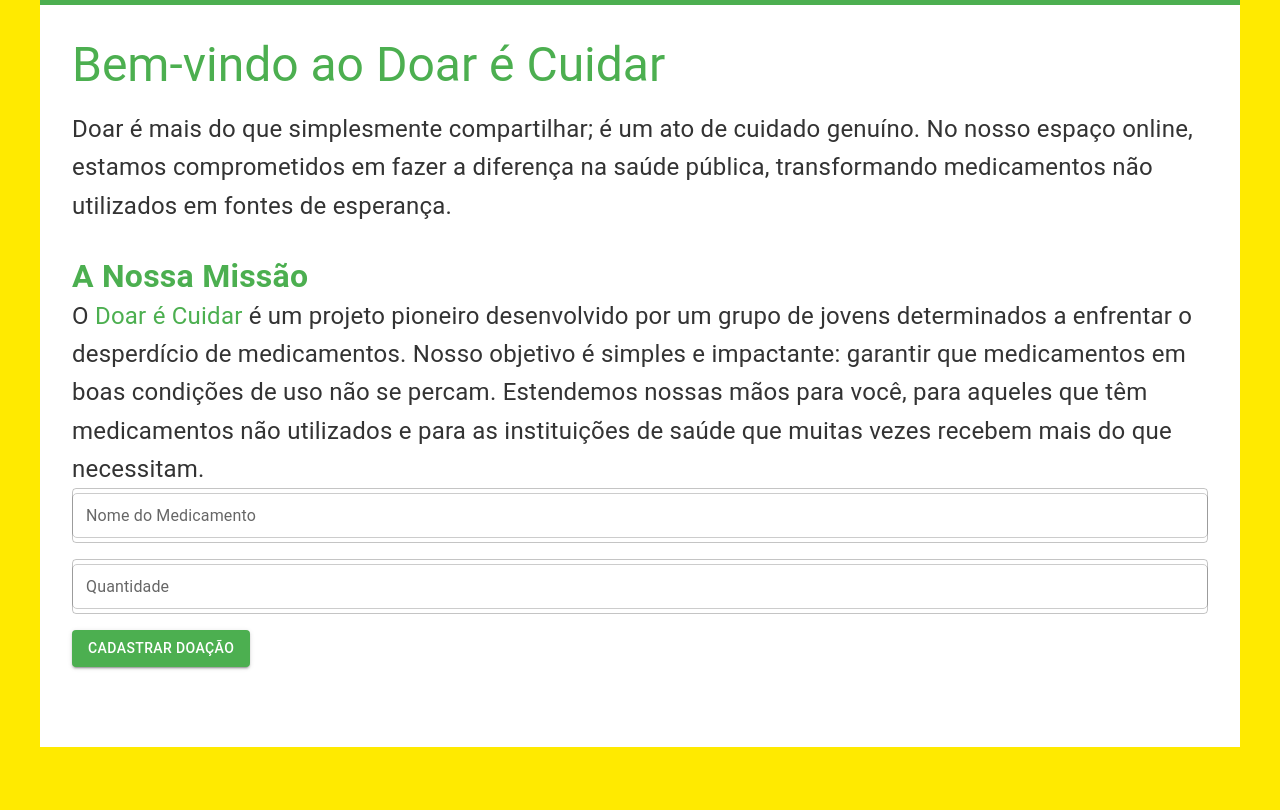
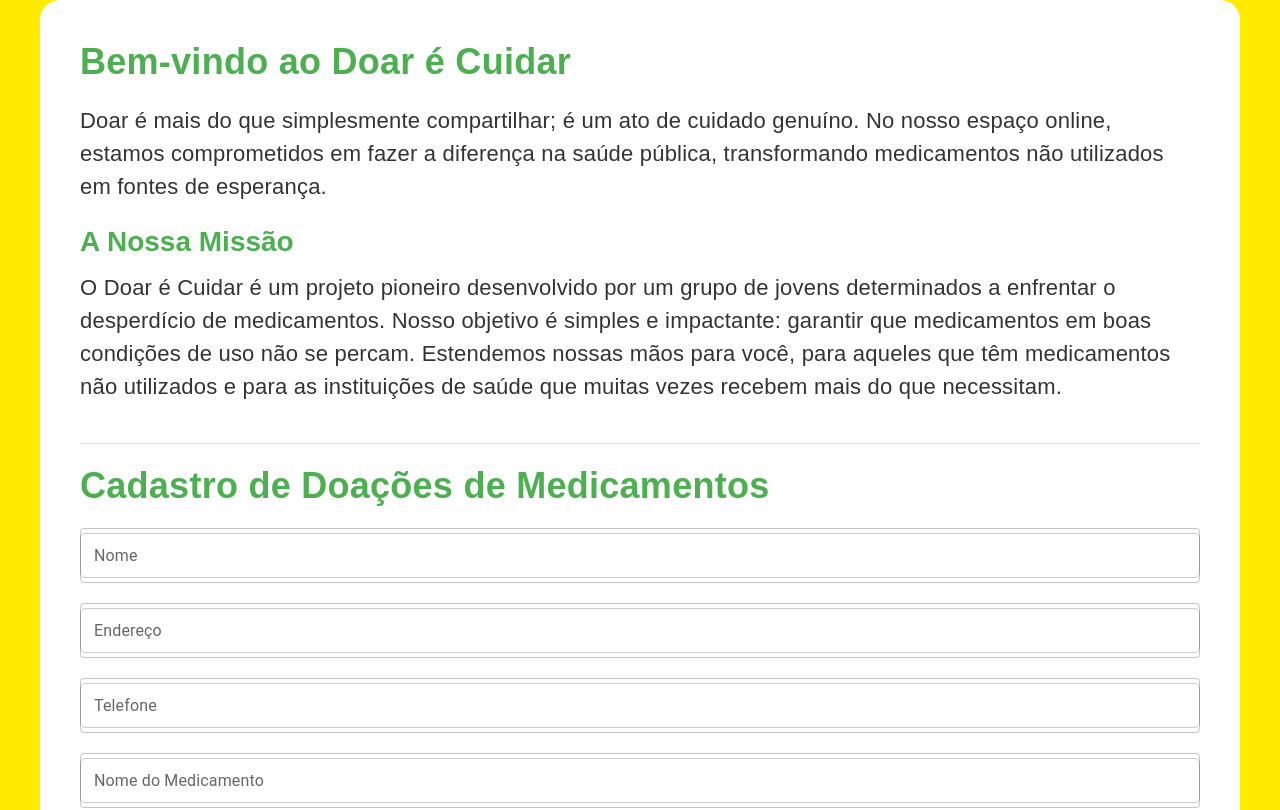
Before and after one commit to jacksonujaque/ideia-unica, a Next.js app: page / in a window 1280 px wide. Shown: the top 810 px of the page. Built offline with nearby package versions, Linux system fonts and the light colour scheme.

Commit message:
primeira página

```diff
--- a/package.json
+++ b/package.json
@@ -14,6 +14,7 @@
     "@emotion/styled": "^11.11.0",
     "@mui/icons-material": "^5.14.14",
     "@mui/material": "^5.14.14",
+    "framer-motion": "^10.16.4",
     "next": "^13.5.5",
     "react": "^18.2.0",
     "react-dom": "^18.2.0"
--- a/pages/index.js
+++ b/pages/index.js
@@ -8,42 +8,31 @@ import {
   ListItem,
   ListItemText,
   IconButton,
+  Box,
+  Divider,
 } from '@mui/material';
 import { Delete } from '@mui/icons-material';
-
-const style = {
-  container: {
-    backgroundColor: '#FFFFFF',
-    padding: '2rem',
-    borderTop: '5px solid #4CAF50', // Faixa verde na parte superior
-  },
-  title: {
-    color: '#4CAF50', // Cor verde para o título
-  },
-  textField: {
-    marginBottom: '1rem',
-  },
-  button: {
-    background: '#4CAF50', // Cor de fundo verde para o botão
-    color: '#FFFFFF',
-  },
-  introduction: {
-    color: '#333333', // Cor escura para o texto de introdução
-    fontSize: '1.5rem', // Tamanho maior para o texto de introdução
-    lineHeight: '1.6', // Espaçamento entre linhas
-  },
-  mission: {
-    color: '#4CAF50', // Cor verde para a missão
-    fontSize: '2rem', // Tamanho maior para a missão
-    fontWeight: 'bold', // Texto em negrito
-    marginTop: '2rem',
-  },
-};
+import { motion } from 'framer-motion';
 
 export default function Home() {
+  const [nome, setNome] = useState('');
+  const [endereco, setEndereco] = useState('');
+  const [telefone, setTelefone] = useState('');
   const [medicamento, setMedicamento] = useState('');
   const [quantidade, setQuantidade] = useState('');
   const [doacoesRecentes, setDoacoesRecentes] = useState([]);
+
+  const handleNomeChange = (e) => {
+    setNome(e.target.value);
+  };
+
+  const handleEnderecoChange = (e) => {
+    setEndereco(e.target.value);
+  };
+
+  const handleTelefoneChange = (e) => {
+    setTelefone(e.target.value);
+  };
 
   const handleMedicamentoChange = (e) => {
     setMedicamento(e.target.value);
@@ -54,13 +43,19 @@ export default function Home() {
   };
 
   const handleCadastroDonation = () => {
-    if (medicamento.trim() !== '' && quantidade > 0) {
+    if (nome.trim() !== '' && endereco.trim() !== '' && telefone.trim() !== '' && medicamento.trim() !== '' && quantidade > 0) {
       const novaDoacao = {
+        nome,
+        endereco,
+        telefone,
         medicamento,
         quantidade,
       };
 
       setDoacoesRecentes([novaDoacao, ...doacoesRecentes]);
+      setNome('');
+      setEndereco('');
+      setTelefone('');
       setMedicamento('');
       setQuantidade('');
     }
@@ -73,26 +68,66 @@ export default function Home() {
   };
 
   return (
-    <Container style={style.container}>
-      <Typography variant="h3" gutterBottom style={style.title}>
-        Bem-vindo ao <span style={style.title}>Doar é Cuidar</span>
+    <Container style={{ background: 'white', padding: '40px', borderRadius: '20px', fontFamily: 'Arial, sans-serif' }}>
+      <motion.div
+        initial={{ opacity: 0 }}
+        animate={{ opacity: 1 }}
+        transition={{ duration: 1 }}
+      >
+        <Typography variant="h4" gutterBottom style={{ fontSize: '36px', fontWeight: 'bold', marginBottom: '20px', fontFamily: 'Arial, sans-serif', color: '#4CAF50' }}>
+          <strong>Bem-vindo ao Doar é Cuidar</strong>
         </Typography>
-      <Typography variant="body1" style={style.introduction}>
+        <Typography style={{ fontSize: '22px', marginBottom: '20px', fontFamily: 'Arial, sans-serif' }}>
           Doar é mais do que simplesmente compartilhar; é um ato de cuidado genuíno. No nosso espaço online, estamos comprometidos em fazer a diferença na saúde pública, transformando medicamentos não utilizados em fontes de esperança.
         </Typography>
-      <Typography variant="h4" style={style.mission}>
-        A Nossa Missão
+        <Typography variant="h5" style={{ fontSize: '28px', fontWeight: 'bold', marginBottom: '10px', fontFamily: 'Arial, sans-serif', color: '#4CAF50' }}>
+          <strong>A Nossa Missão</strong>
         </Typography>
-      <Typography variant="body1" style={style.introduction}>
-        O <span style={style.title}>Doar é Cuidar</span> é um projeto pioneiro desenvolvido por um grupo de jovens determinados a enfrentar o desperdício de medicamentos. Nosso objetivo é simples e impactante: garantir que medicamentos em boas condições de uso não se percam. Estendemos nossas mãos para você, para aqueles que têm medicamentos não utilizados e para as instituições de saúde que muitas vezes recebem mais do que necessitam.
+        <Typography style={{ fontSize: '22px', fontFamily: 'Arial, sans-serif' }}>
+          O Doar é Cuidar é um projeto pioneiro desenvolvido por um grupo de jovens determinados a enfrentar o desperdício de medicamentos. Nosso objetivo é simples e impactante: garantir que medicamentos em boas condições de uso não se percam. Estendemos nossas mãos para você, para aqueles que têm medicamentos não utilizados e para as instituições de saúde que muitas vezes recebem mais do que necessitam.
         </Typography>
+      </motion.div>
+
+      <motion.div
+        initial={{ opacity: 0 }}
+        animate={{ opacity: 1 }}
+        transition={{ duration: 1 }}
+      >
+        <Divider style={{ marginTop: '40px' }} />
+        <Typography variant="h4" style={{ fontSize: '36px', fontWeight: 'bold', marginTop: '20px', fontFamily: 'Arial, sans-serif', color: '#4CAF50' }}>
+          <strong>Cadastro de Doações de Medicamentos</strong>
+        </Typography>
+        <TextField
+          label="Nome"
+          variant="outlined"
+          fullWidth
+          value={nome}
+          onChange={handleNomeChange}
+          style={{ marginTop: '20px' }}
+        />
+        <TextField
+          label="Endereço"
+          variant="outlined"
+          fullWidth
+          value={endereco}
+          onChange={handleEnderecoChange}
+          style={{ marginTop: '20px' }}
+        />
+        <TextField
+          label="Telefone"
+          variant="outlined"
+          fullWidth
+          value={telefone}
+          onChange={handleTelefoneChange}
+          style={{ marginTop: '20px' }}
+        />
         <TextField
           label="Nome do Medicamento"
           variant="outlined"
           fullWidth
           value={medicamento}
           onChange={handleMedicamentoChange}
-        style={style.textField}
+          style={{ marginTop: '20px' }}
         />
         <TextField
           label="Quantidade"
@@ -101,22 +136,35 @@ export default function Home() {
           type="number"
           value={quantidade}
           onChange={handleQuantidadeChange}
-        style={style.textField}
+          style={{ marginTop: '20px' }}
         />
         <Button
           variant="contained"
           color="primary"
           onClick={handleCadastroDonation}
-        style={style.button}
+          style={{ marginTop: '20px' }}
         >
           Cadastrar Doação
         </Button>
-      <List style={{ marginTop: '2rem' }}>
+      </motion.div>
+
+      <motion.div
+        initial={{ opacity: 0 }}
+        animate={{ opacity: 1 }}
+        transition={{ duration: 1 }}
+      >
+        <List style={{ marginTop: '40px' }}>
           {doacoesRecentes.map((doacao, index) => (
-          <ListItem key={index} button>
+            <motion.div
+              initial={{ opacity: 0 }}
+              animate={{ opacity: 1 }}
+              transition={{ duration: 1 }}
+              key={index}
+            >
+              <ListItem style={{ border: '1px solid #ccc', borderRadius: '10px', marginBottom: '10px' }}>
                 <ListItemText
-              primary={`Medicamento: ${doacao.medicamento}`}
-              secondary={`Quantidade: ${doacao.quantidade}`}
+                  primary={`Nome: ${doacao.nome}`}
+                  secondary={`Endereço: ${doacao.endereco}, Telefone: ${doacao.telefone}, Medicamento: ${doacao.medicamento}, Quantidade: ${doacao.quantidade}`}
                 />
                 <IconButton
                   edge="end"
@@ -126,8 +174,10 @@ export default function Home() {
                   <Delete />
                 </IconButton>
               </ListItem>
+            </motion.div>
           ))}
         </List>
+      </motion.div>
     </Container>
   );
 }
```
Also changed, not shown: 1 other file (tests, documents, lock files or other folders). Lines whose indentation alone changed are shown as unchanged.
